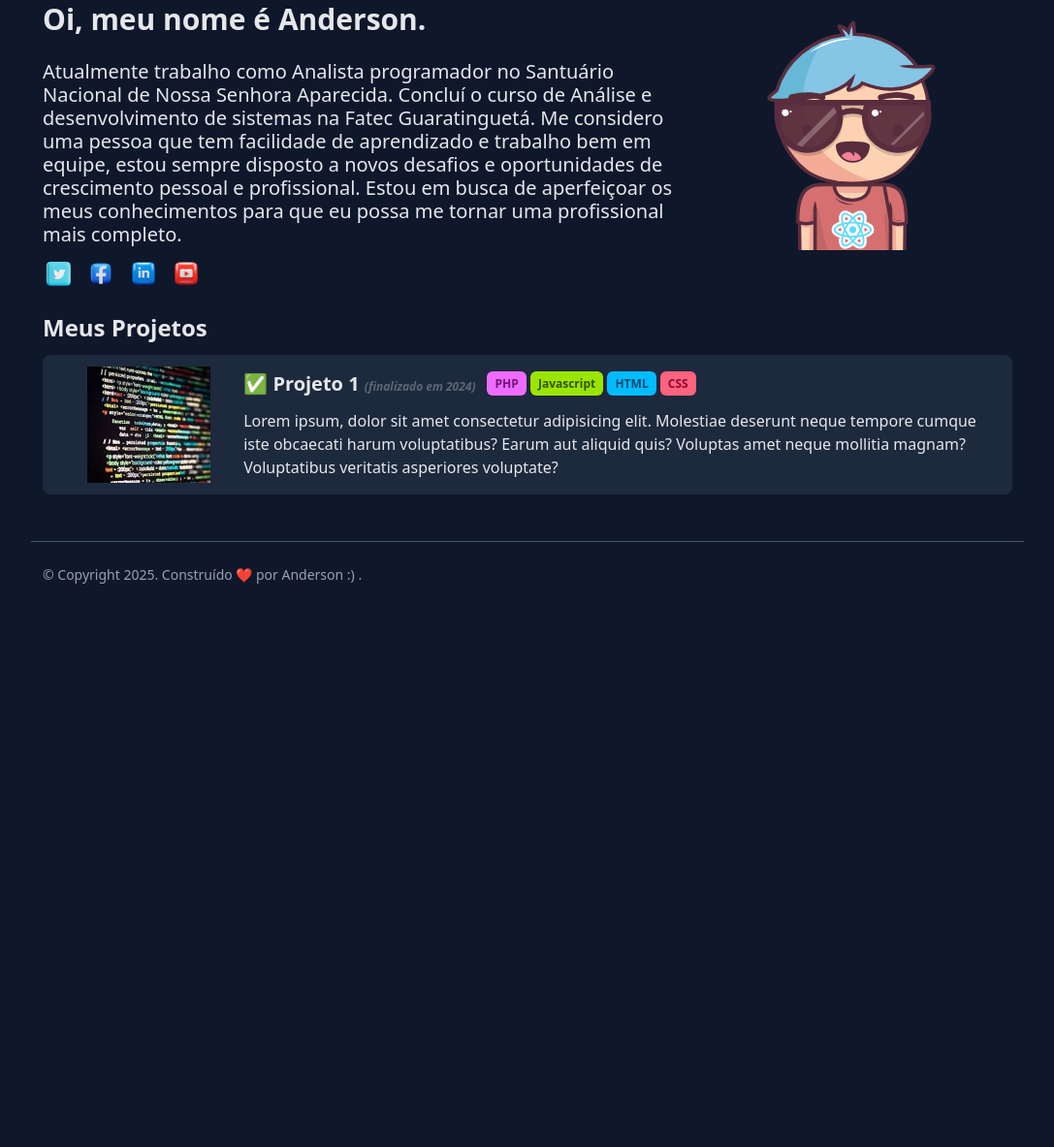
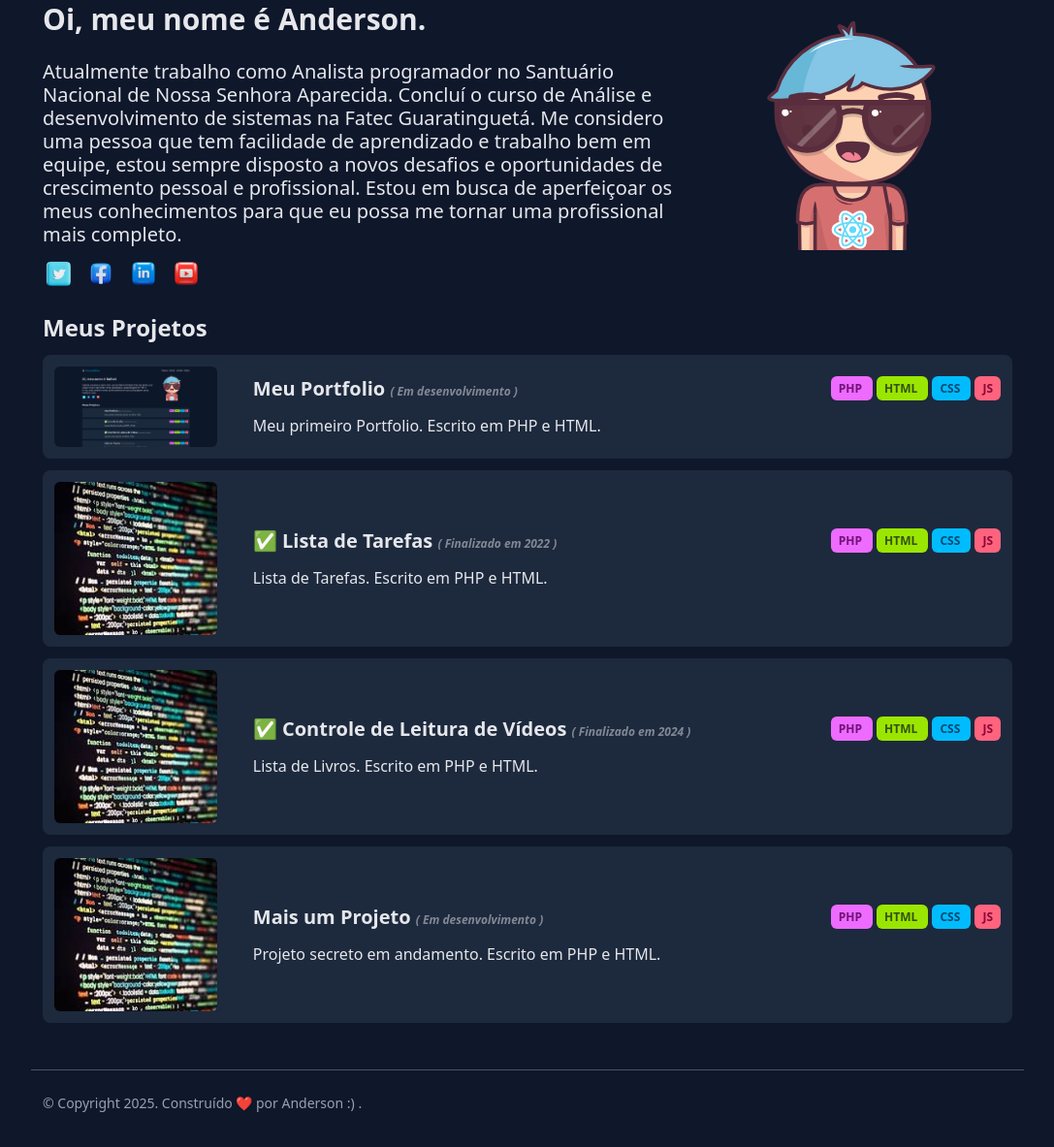
Before and after one commit to andersonfpv/meu-portifolio-php, a PHP site: page / in a window 1280 px wide. Shown: the part 98-1281 px from the top of the page at 97% size, without its empty margins (96-1183 px from the left). Before the commit the page ends 700 px from the top, so only its background shows below. Run offline with PHP 8.4, Linux system fonts and the light colour scheme.

Commit message:
Deixando os projetos dinâmicos

```diff
--- a/componentes/projetos.php
+++ b/componentes/projetos.php
@@ -1,21 +1,106 @@
-<div class="bg-slate-800 rounded-lg p-3 flex items-center">
-                <div class="w-1/5 content-stretch">
-                    <img class="h-30 hover:animate-bounce mx-auto" src="/img/projeto.jpg" alt="Projeto de desenvolvimento">
+<?php
+     $projetos = [
+
+            [
+                "titulo" => "Meu Portfolio",
+                "finalizado" => false,
+                "ano" => 2025,
+                "descricao" => "Meu primeiro Portfolio. Escrito em PHP e HTML.",
+                "stack" => ["PHP", "HTML", "CSS", "JS"],
+                "img" => "/img/projeto1.png"
+            ],
+            [
+                "titulo" => "Lista de Tarefas",
+                "finalizado" => true,
+                "ano" => 2022,
+                "descricao" => "Lista de Tarefas. Escrito em PHP e HTML.",
+                "stack" => ["PHP", "HTML", "CSS", "JS"],
+                "img" => "/img/projeto.jpg"
+            ],
+            [
+                "titulo" => "Controle de Leitura de Vídeos",
+                "finalizado" => true,
+                "ano" => 2024,
+                "descricao" => "Lista de Livros. Escrito em PHP e HTML.",
+                "stack" => ["PHP", "HTML", "CSS", "JS"],
+                "img" => "/img/projeto.jpg"
+            ],
+            [
+                "titulo" => "Mais um Projeto",
+                "finalizado" => false,
+                "ano" => 2025,
+                "descricao" => "Projeto secreto em andamento. Escrito em PHP e HTML.",
+                "stack" => ["PHP", "HTML", "CSS", "JS"],
+                "img" => "/img/projeto.jpg"
+            ],
+            // "Lista de Tarefas",
+            // "Controle de Leitura de Livros",
+            // "mais um projeto",
+
+        ];
+
+?>
+
+<?php foreach($projetos as $projeto): ?>
+
+    <div class="bg-slate-800 rounded-lg p-3 flex items-center space-x-3">
+
+        <div class="w-1/5 flex items-center justify-middle">
+
+            <img src="<?= $projeto['img'] ?>" class="w-42 rounded-md">
+
+        </div>
+
+        <div class="w-4/5 space-y-3">
+
+            <div class="flex gap-3 justify-between">
+
+                <h3 class="font-semibold text-xl">
+
+                    <?php if ($projeto['finalizado']): ?>
+
+                        ✅
+
+                    <?php endif; ?>
+
+                    <?= $projeto['titulo'] ?>
+
+                    <?php if ($projeto['finalizado']): ?>
+
+                        <span class="text-xs text-grey-400 opacity-50 italic">( Finalizado em <?= $projeto['ano'] ?> )</span></h3>
+
+                    <?php else: ?>
+
+                        <span class="text-xs text-grey-400 opacity-50 italic">( Em desenvolvimento )</span></h3>
+
+                    <?php endif; ?>
+
+                <div class="space-x-1">
+
+                    <?php
+
+                        $colors = ['fuchsia', 'lime', 'sky', 'rose', 'amber', 'teal', 'purple'];
+
+                        foreach($projeto['stack'] as $posicao => $language):
+
+                    ?>
+
+                        <span class="bg-<?= $colors[$posicao] ?>-400 text-<?= $colors[$posicao] ?>-900 rounded-md px-2 py-1 font-semibold text-xs">
+
+                            <?= $language ?>
+
+                        </span>
+
+                    <?php endforeach; ?>
+
                 </div>
-                <div class="w-4/5 space-y-3">
-                    <div class="flex gap-3">
-                        <h3 class="font-semibold text-xl">
-                            ✅ Projeto 1 <span class="text-xs text-gray-400 opacity-50 italic">(finalizado em 2024)</span>
-                        </h3>
-                        <div>
-                            <span class="bg-fuchsia-400 text-fuchsia-900 rounded-md px-2 py-1 font-semibold text-xs"> PHP</span>
-                            <span class="bg-lime-400 text-lime-900 rounded-md px-2 py-1 font-semibold text-xs">Javascript</span>
-                            <span class="bg-sky-400 text-sky-900 rounded-md px-2 py-1 font-semibold text-xs">HTML</span>
-                            <span class="bg-rose-400 text-rose-900 rounded-md px-2 py-1 font-semibold text-xs">CSS</span>
-                        </div>
-                    </div>
-                     <p class="leading-6">
-                        Lorem ipsum, dolor sit amet consectetur adipisicing elit. Molestiae deserunt neque tempore cumque iste obcaecati harum voluptatibus? Earum aut aliquid quis? Voluptas amet neque mollitia magnam? Voluptatibus veritatis asperiores voluptate?
-                    </p>
-                </div>
+
             </div>
+
+            <p class="leading-6"><?= $projeto['descricao'] ?></p>
+
+        </div>
+
+    </div>
+
+<?php endforeach; ?>
```
Also changed, not shown: div.html (deleted, +0 -153 lines), img/projeto1.png (added).
